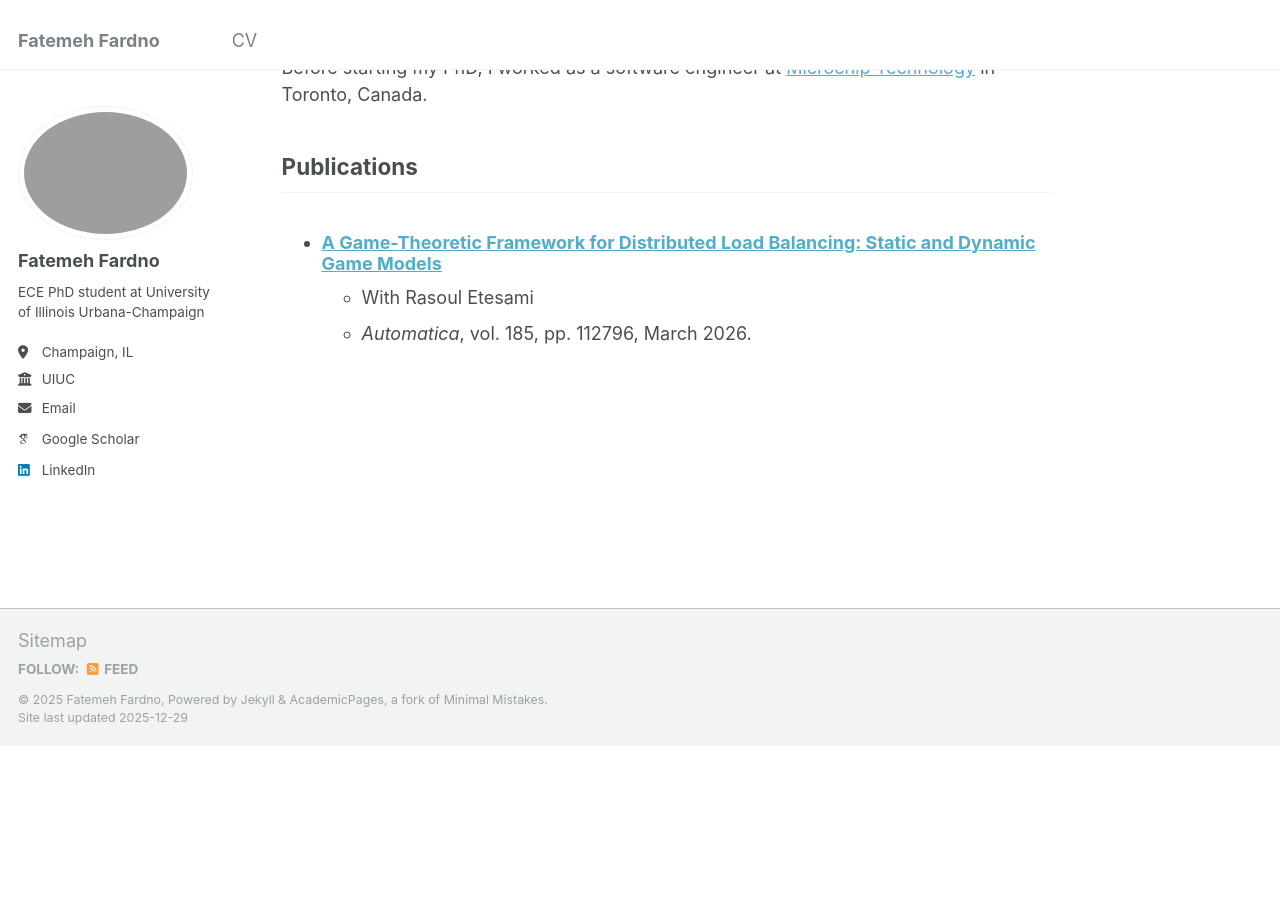
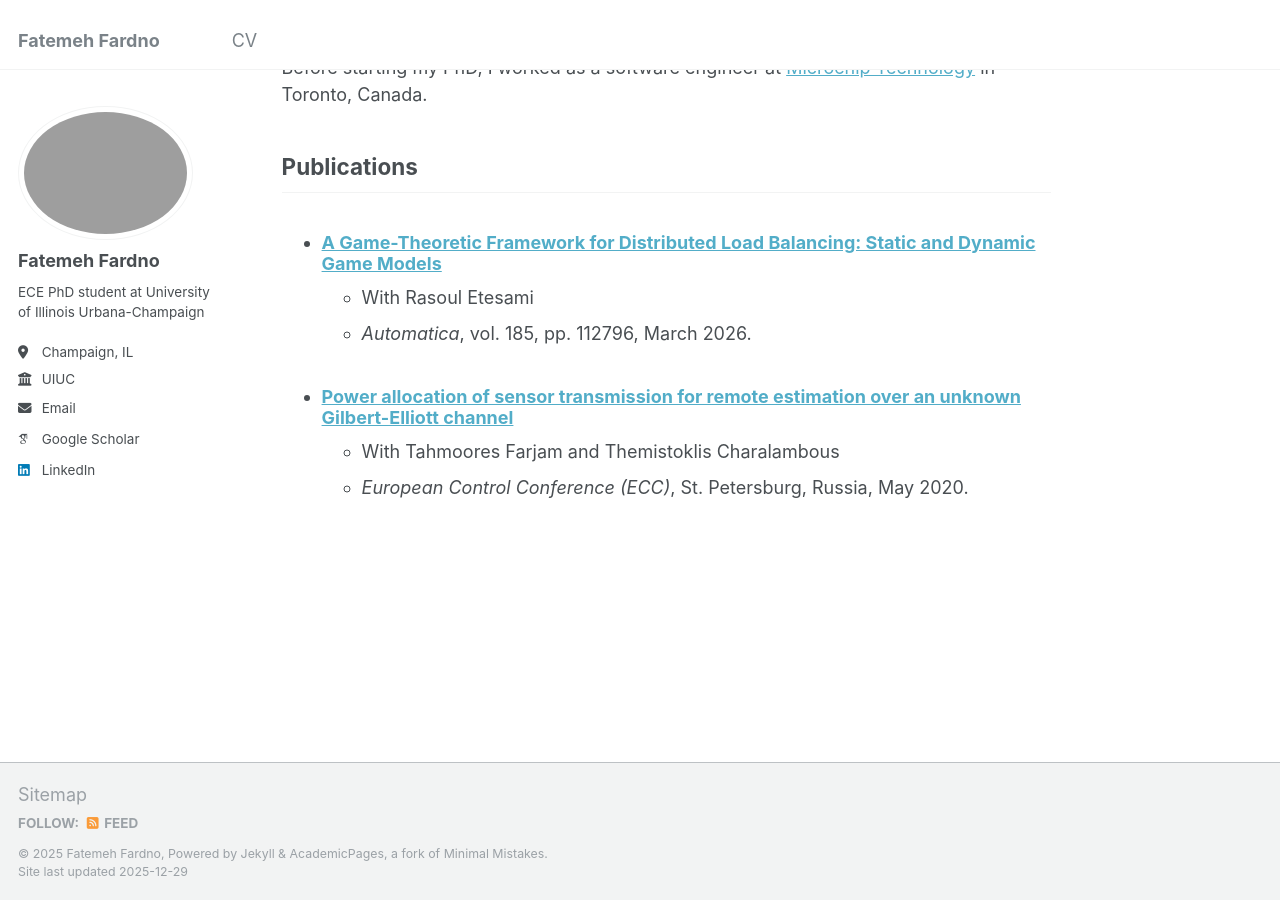
Before and after one commit to ffardno/ffardno.github.io, a Jekyll site: the page built from _pages/about.md, in a window 1280 px wide and 900 px high, scrolled down 515 px. Built offline with Jekyll 4.4.1, drawn with Linux system fonts in a browser that asks for light colours; some web fonts are replaced; before the commit the page ends 1261 px from its top, so only the background shows below that.

Commit message:
Update about.md

```diff
--- a/_pages/about.md
+++ b/_pages/about.md
@@ -20,3 +20,7 @@ Before starting my PhD, I worked as a software engineer at [Microchip Technology
 * ### [A Game-Theoretic Framework for Distributed Load Balancing: Static and Dynamic Game Models](https://www.sciencedirect.com/science/article/abs/pii/S0005109825006958)
     * With Rasoul Etesami
     * *Automatica*, vol. 185, pp. 112796, March 2026.
+
+* ### [Power allocation of sensor transmission for remote estimation over an unknown Gilbert-Elliott channel](https://ieeexplore.ieee.org/abstract/document/9143632)
+    * With Tahmoores Farjam and Themistoklis Charalambous
+    * *European Control Conference (ECC)*, St. Petersburg, Russia, May 2020.
```
